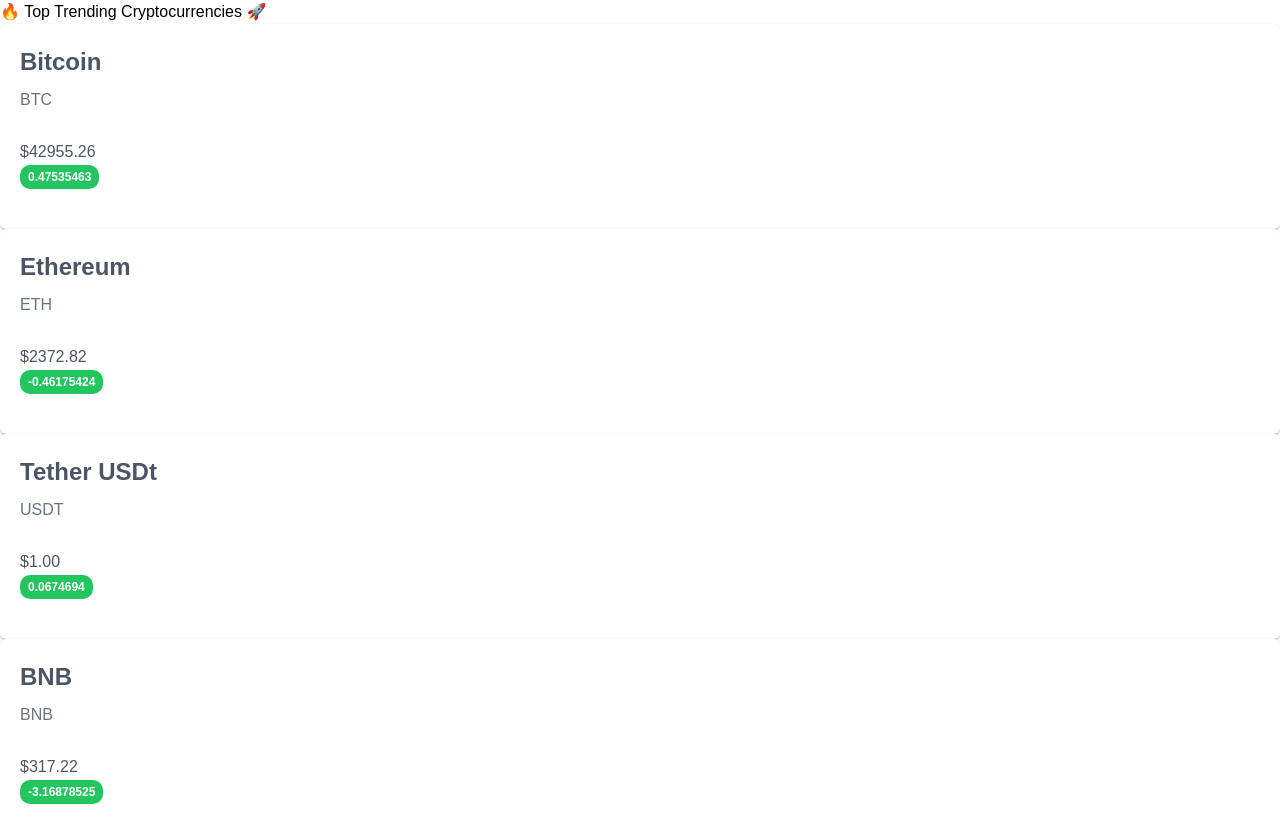
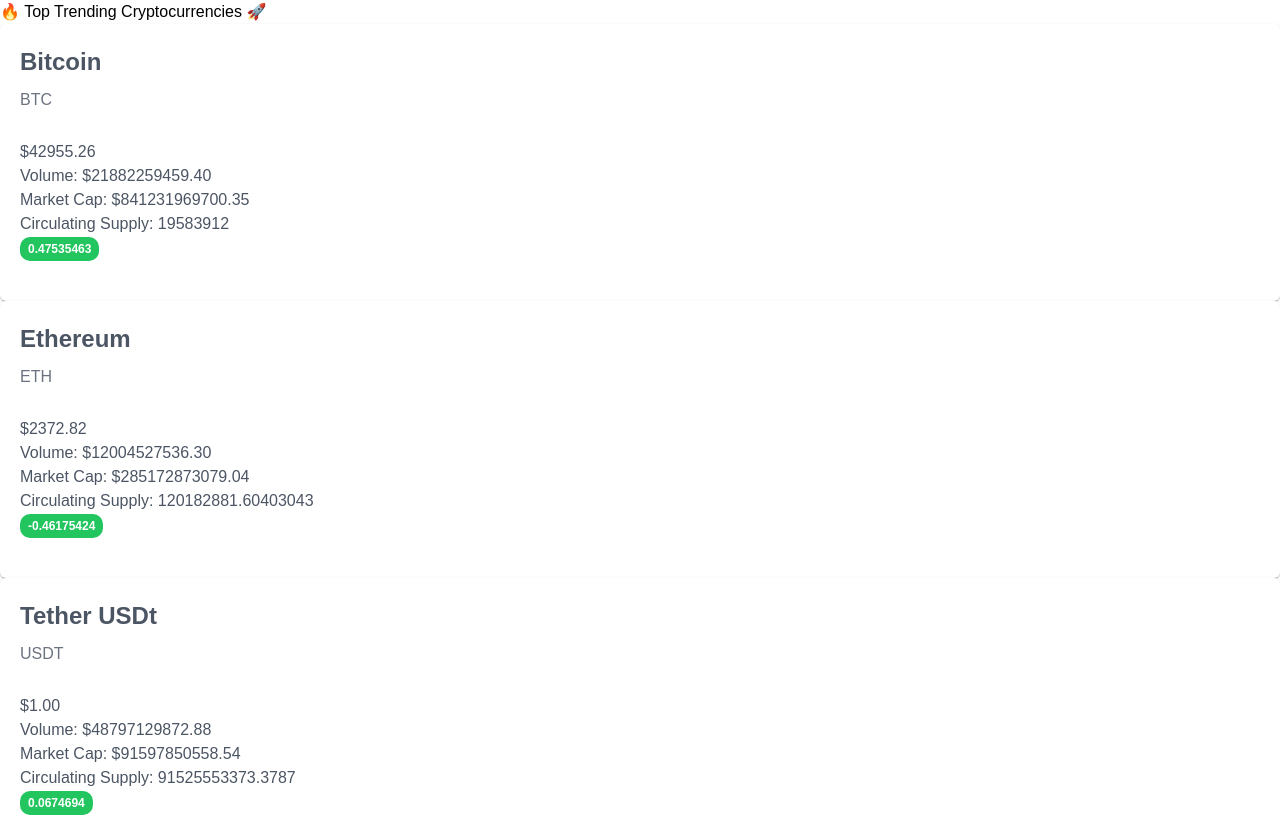
Before and after one commit to jopacicdev/crypto-trending, a Vue app: page / in a window 1280 px wide. Shown: the top 817 px of the page. Built offline with nearby package versions, Linux system fonts and the light colour scheme; a web font is replaced by a local one.

Commit message:
Add more properties to CryptoCurrencyCard.vue

```diff
--- a/src/components/CryptoCurrencyCard.vue
+++ b/src/components/CryptoCurrencyCard.vue
@@ -16,6 +16,15 @@
       <h3 class="text-lg font-semibold">
         ${{ ticker.quote.USD.price.toFixed(2) }}
       </h3>
+      <p>
+        Volume: ${{ ticker.quote.USD.volume_24h.toFixed(2) }}
+      </p>
+      <p>
+        Market Cap: ${{ ticker.quote.USD.market_cap.toFixed(2) }}
+      </p>
+      <p>
+        Circulating Supply: {{ ticker.circulating_supply }}
+      </p>
       <Badge severity="success" :value="ticker.quote.USD.percent_change_24h"></Badge>
     </template>
   </Card>
```
